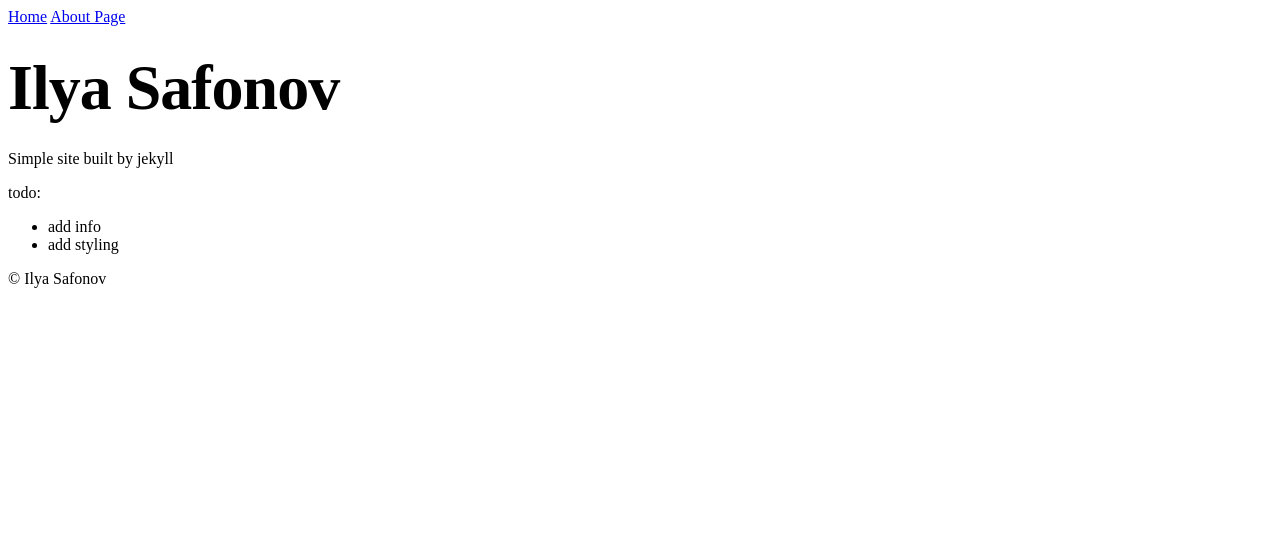
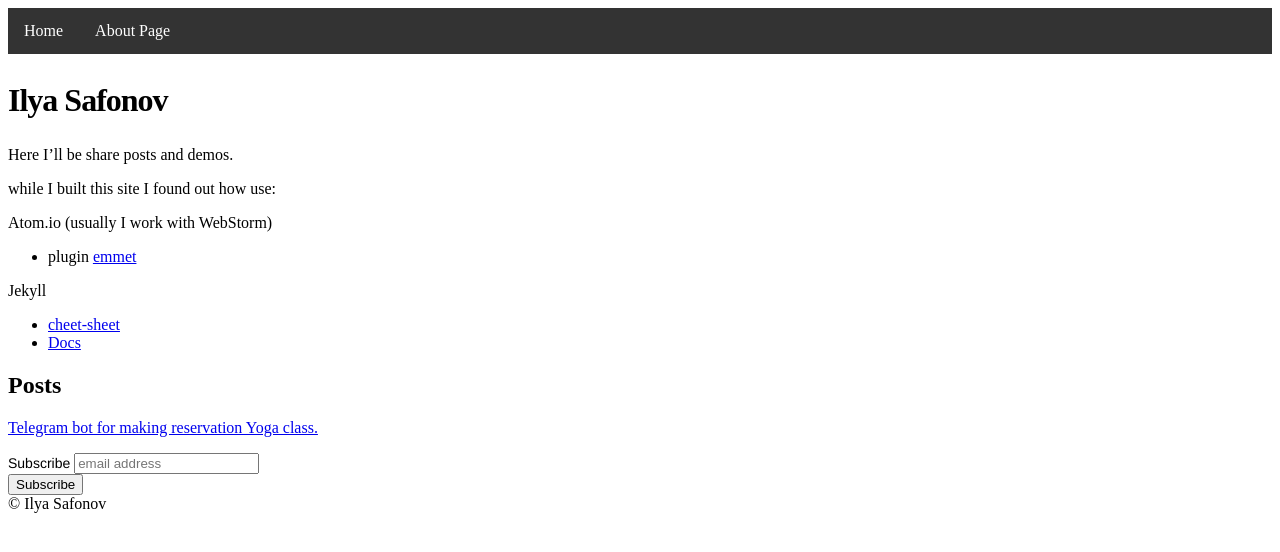
Before and after one commit to safonovilya/safonovilya.github.io, a Jekyll site: the page built from index.md, in a window 1280 px wide. Shown: the top 552 px of the page. Built offline with Jekyll 4.4.1, drawn with Linux system fonts in a browser that asks for light colours; comment, search, counter and statistics services are not loaded.

Commit message:
mailchimp form + google analytics

```diff
--- a/_layouts/default.html
+++ b/_layouts/default.html
@@ -7,8 +7,10 @@
   </head>
   <body>
     <nav>
-      <a href="/">Home</a>
-      <a href="/about/">About Page</a>
+      <ul>
+        <li><a href="/">Home</a></li>
+        <li><a href="/about/">About Page</a></li>
+      </ul>
     </nav>
     <h1>{{ page.title }}</h1>
     <section>
--- /dev/null
+++ b/_sass/layout.scss
@@ -0,0 +1,38 @@
+.container {
+  margin: 10px auto;
+  max-width: 600px;
+  text-align: center;
+}
+h1 {
+  margin: 30px 0;
+  font-size: 2em;
+  line-height: 1;
+  letter-spacing: -1px;
+}
+
+nav {
+  ul {
+    list-style-type: none;
+    margin: 0;
+    padding: 0;
+    overflow: hidden;
+    background-color: #333;
+  }
+
+  li {
+    float: left;
+  }
+
+  li a {
+    display: block;
+    color: white;
+    text-align: center;
+    padding: 14px 16px;
+    text-decoration: none;
+  }
+
+  /* Change the link color to #111 (black) on hover */
+  li a:hover {
+    background-color: #111;
+  }
+}
--- a/css/style.css
+++ /dev/null
@@ -1,11 +0,0 @@
-.container {
-  margin: 10px auto;
-  max-width: 600px;
-  text-align: center;
-}
-h1 {
-  margin: 30px 0;
-  font-size: 4em;
-  line-height: 1;
-  letter-spacing: -1px;
-}
--- /dev/null
+++ b/css/style.scss
@@ -0,0 +1,43 @@
+---
+# Front matter comment to ensure Jekyll properly reads file.
+---
+@import "layout";
+
+.container {
+  margin: 10px auto;
+  max-width: 600px;
+  text-align: center;
+}
+h1 {
+  margin: 30px 0;
+  font-size: 2em;
+  line-height: 1;
+  letter-spacing: -1px;
+}
+
+nav {
+  ul {
+    list-style-type: none;
+    margin: 0;
+    padding: 0;
+    overflow: hidden;
+    background-color: #333;
+  }
+
+  li {
+    float: left;
+  }
+
+  li a {
+    display: block;
+    color: white;
+    text-align: center;
+    padding: 14px 16px;
+    text-decoration: none;
+  }
+
+  /* Change the link color to #111 (black) on hover */
+  li a:hover {
+    background-color: #111;
+  }
+}
--- a/index.md
+++ b/index.md
@@ -3,8 +3,38 @@ layout: default
 title: Ilya Safonov
 ---
 
-Simple site built by jekyll
+Here I'll be share posts and demos.
 
-todo:
-- add info
-- add styling
+while I built this site I found out how use:
+
+Atom.io (usually I work with WebStorm)
+- plugin <a href="https://atom.io/packages/emmet">emmet</a>
+
+Jekyll
+- <a href="https://learn.cloudcannon.com/jekyll-cheat-sheet/">cheet-sheet</a>
+- <a href="https://jekyllrb.com/docs/">Docs</a>
+
+## Posts
+{% for post in site.posts %}
+  <a href="{{site.baseurl}}{{ post.url }}"> {{ post.title }}
+  </a>
+{% endfor %}
+
+<!-- Begin Mailchimp Signup Form -->
+<link href="//cdn-images.mailchimp.com/embedcode/slim-10_7.css" rel="stylesheet" type="text/css">
+<style type="text/css">
+	#mc_embed_signup{background:#fff; clear:left; font:14px Helvetica,Arial,sans-serif;  width:500px;}
+</style>
+<div id="mc_embed_signup">
+<form action="https://facebook.us19.list-manage.com/subscribe/post?u=5c87b27039587b4f0f5c0dc9e&amp;id=93ac706e51" method="post" id="mc-embedded-subscribe-form" name="mc-embedded-subscribe-form" class="validate" novalidate>
+    <div id="mc_embed_signup_scroll">
+	<label for="mce-EMAIL">Subscribe</label>
+	<input type="email" value="" name="EMAIL" class="email" id="mce-EMAIL" placeholder="email address" required>
+    <!-- real people should not fill this in and expect good things - do not remove this or risk form bot signups-->
+    <div style="position: absolute; left: -5000px;" aria-hidden="true"><input type="text" name="b_5c87b27039587b4f0f5c0dc9e_93ac706e51" tabindex="-1" value=""></div>
+    <div class="clear"><input type="submit" value="Subscribe" name="subscribe" id="mc-embedded-subscribe" class="button"></div>
+    </div>
+</form>
+</div>
+
+<!--End mc_embed_signup-->
```
Also changed, not shown: other parts of _layouts/default.html (+9 -0 lines), _posts/2019-01-29-yoga-telegram-bot.markdown (added, +15 -0 lines).
